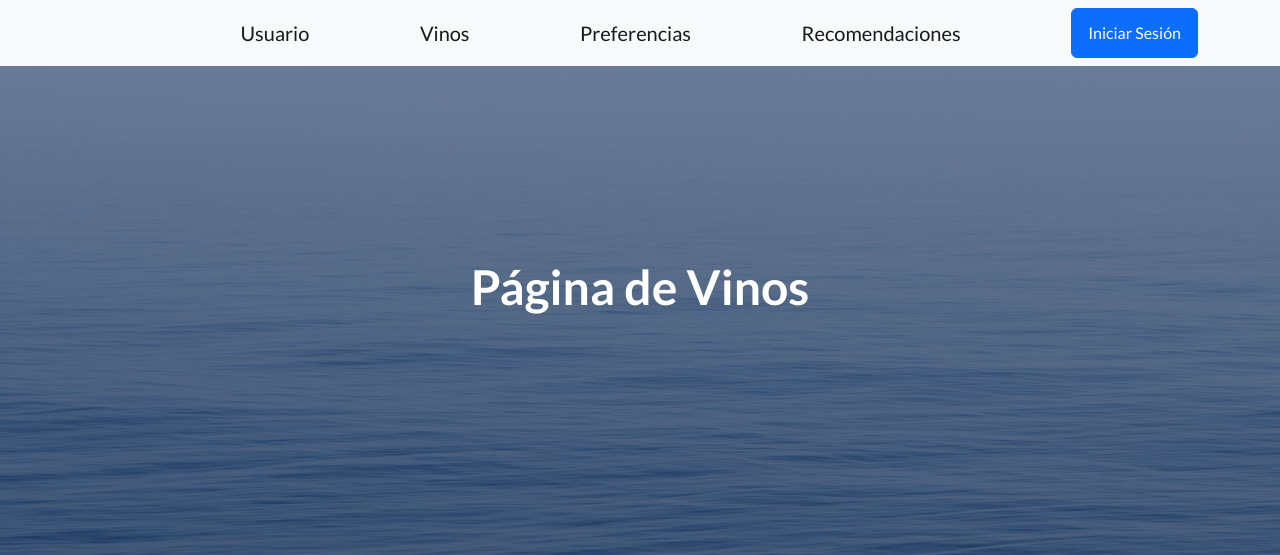
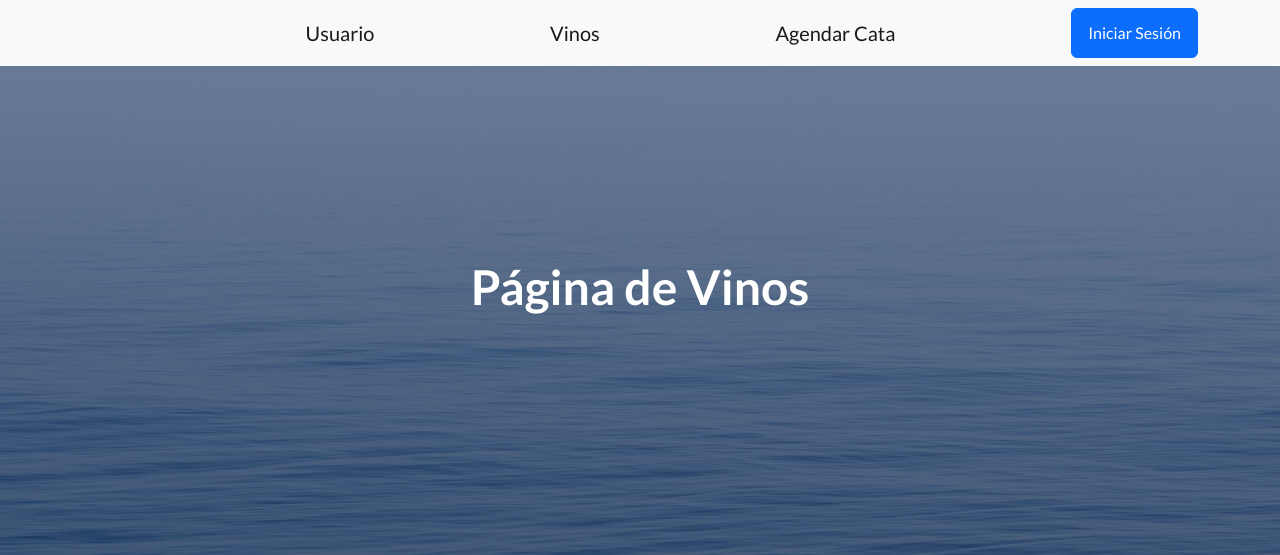
Before and after one commit to Nicokac/ProyectoFinalCoder, a Django app: page /app_vinos/agregar-avatar/ in a window 1280 px wide. Shown: the top 555 px of the page. Run offline with Django 5.2, Linux system fonts and the light colour scheme; some libraries are stand-ins or nearby versions.

Commit message:
Se agrega modelo Cata y se agrega a las vistas para realizar una reserva

```diff
--- a/app_vinos/forms.py
+++ b/app_vinos/forms.py
@@ -1,7 +1,7 @@
 from django import forms
 from django.contrib.auth.forms import UserChangeForm
 from django.contrib.auth.models import User
-from .models import Usuario, Vino, Avatar
+from .models import Usuario, Vino, Avatar, Cata
 
 # class UsuarioFormulario(forms.Form):
 
@@ -68,6 +68,17 @@ class UserEditForm(UserChangeForm):
         else:
             return password2
 
+class CataForm(forms.ModelForm):
+
+    class Meta:
+
+        model = Cata
+        fields = ['fecha', 'vinos', 'comentarios']
+        widgets = {
+            'fecha': forms.DateInput(attrs={'type': 'date'}),
+            'vino': forms.CheckboxSelectMultiple(),
+        }
+
 class AvatarFormulario(forms.ModelForm):
 
     class Meta:
--- a/app_vinos/models.py
+++ b/app_vinos/models.py
@@ -3,6 +3,7 @@ from django.contrib.auth.models import User
 
 # Create your models here.
 class Usuario(models.Model):
+    user = models.OneToOneField(User, on_delete=models.CASCADE, null=True, blank=True) # Relación OneToOne con el modelo User
     nombre = models.CharField(max_length=100)
     apellido = models.CharField(max_length=100)
     email = models.EmailField()
@@ -52,6 +53,15 @@ class Recomendacion(models.Model):
     def __str__(self):
         return f'Recomendación para {self.usuario.nombre} - {self.vino.nombre}'
 
+class Cata(models.Model):
+    usuario = models.ForeignKey(Usuario, on_delete=models.CASCADE)
+    fecha = models.DateField()
+    vinos = models.ManyToManyField(Vino)
+    comentarios = models.TextField(blank=True)
+
+    def __str__(self):
+        return f'Cata de {self.usuario} el {self.fecha}'
+
 class Avatar(models.Model):
 
     user = models.ForeignKey(User, on_delete=models.CASCADE)
--- a/app_vinos/templates/login.html
+++ b/app_vinos/templates/login.html
@@ -12,4 +12,6 @@
 
     </form>
 
+    <a href="{% url 'Registrar' %}">Crear Usuario</a>
+
 {% endblock ContenidoQueCambia %}
--- a/app_vinos/templates/navbar.html
+++ b/app_vinos/templates/navbar.html
@@ -6,8 +6,9 @@
                 </div>
                 <a class="navbar-brand" href="{% url 'ListaUsuarios' %}">Usuario</a>
                 <a class="navbar-brand" href="{% url 'VinoLista' %}">Vinos</a>
-                <a class="navbar-brand" href="{% url 'MostrarPreferencias' %}">Preferencias</a>
-                <a class="navbar-brand" href="{% url 'MostrarRecomendaciones' %}">Recomendaciones</a>
+                <a class="navbar-brand" href="{% url 'AgendarCata' %}">Agendar Cata</a>
+                <!-- <a class="navbar-brand" href="{% url 'MostrarPreferencias' %}">Preferencias</a> -->
+                <!-- <a class="navbar-brand" href="{% url 'MostrarRecomendaciones' %}">Recomendaciones</a> -->
 
                 {% if user.is_authenticated %}
 
--- a/app_vinos/urls.py
+++ b/app_vinos/urls.py
@@ -32,5 +32,6 @@ urlpatterns = [
 
     path('agregar-avatar/', agregar_avatar, name="AgregarAvatar"),
 
+    path('agendar_cata/', agendar_cata, name='AgendarCata')
 
 ]
--- a/app_vinos/views.py
+++ b/app_vinos/views.py
@@ -6,7 +6,7 @@ from django.contrib.auth.decorators import login_required
 from django.contrib.auth.mixins import LoginRequiredMixin
 from django.db.models import Q
 from .models import Usuario, Preferencia, Vino, Recomendacion, Avatar
-from .forms import UsuarioFormulario, VinosFormulario, UserEditForm, AvatarFormulario
+from .forms import UsuarioFormulario, VinosFormulario, UserEditForm, AvatarFormulario, CataForm
 
 from django.views.generic import ListView
 from django.views.generic.detail import DetailView
@@ -321,3 +321,34 @@ def agregar_avatar(req):
 
         mi_formulario = AvatarFormulario()
         return render(req, "agregar_avatar.html", { "mi_formulario": mi_formulario})
+
+@login_required
+def agendar_cata(req):
+
+    if req.method == 'POST':
+
+        mi_formulario = CataForm(req.POST)
+        if mi_formulario.is_valid():
+
+            cata = mi_formulario.save(commit=False)
+            try:
+
+                cata.usuario = Usuario.objects.get(email=req.user.email)
+            except:
+                return render(req, "inicio.html", {"mensaje": "Usuario no encontrado. Por favor, regístrate en el sistema."})
+            cata.save()
+            mi_formulario.save_m2m() #Para guardar la relación ManyToMany
+            #return redirect('cata_detalle', cata.id)
+            #return HttpResponseRedirect('cata_detalle', cata.id)
+
+            return render(req, "inicio.html", { "mensaje": f'Datos actualizados exitosamente'})
+
+        else:
+            mi_formulario = CataForm()
+
+        return render(req, 'agendar_cata.html', {'mi_formulario': mi_formulario})
+
+    else:
+
+        mi_formulario = CataForm()
+        return render(req, "agendar_cata.html", { "mi_formulario": mi_formulario})
```
Also changed, not shown: app_vinos/templates/agendar_cata.html (added, +13 -0 lines), app_vinos/migrations/0005_cata.py (added), app_vinos/migrations/0006_usuario_user.py (added), db.sqlite3.
